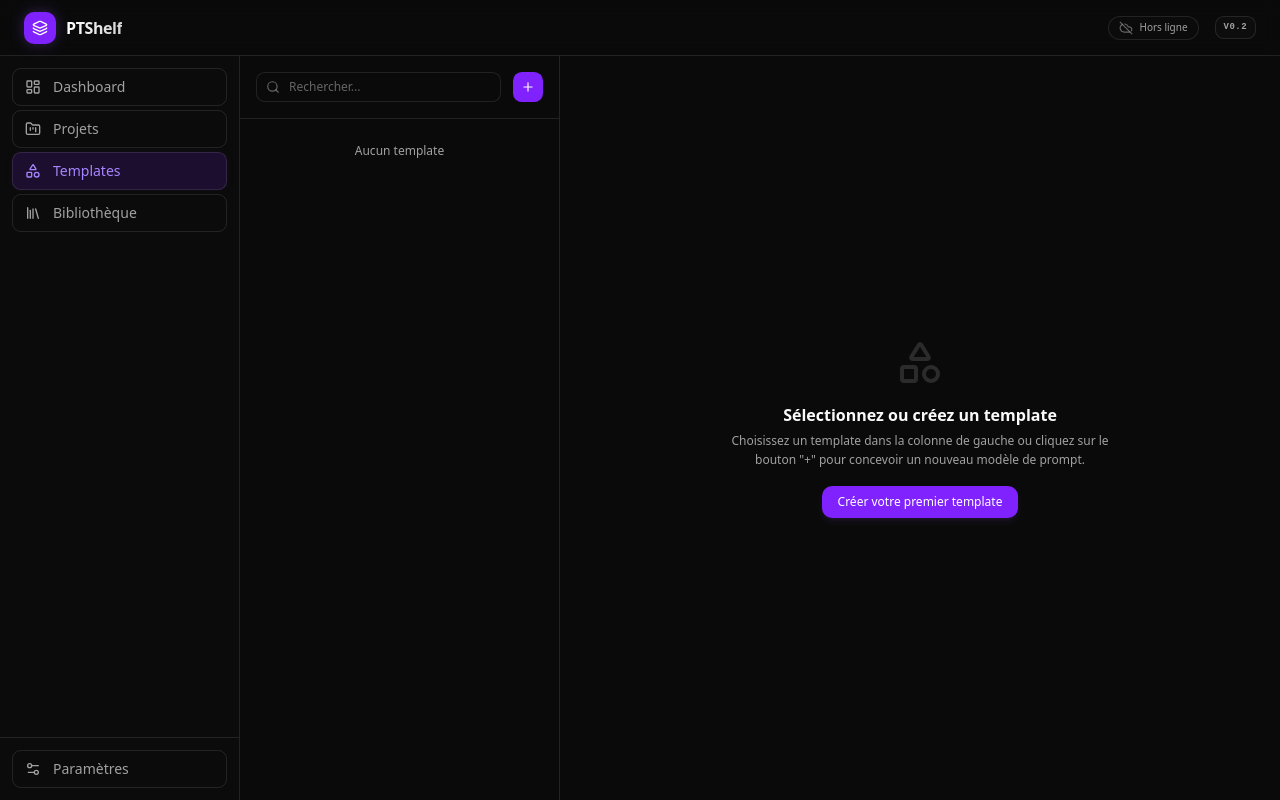
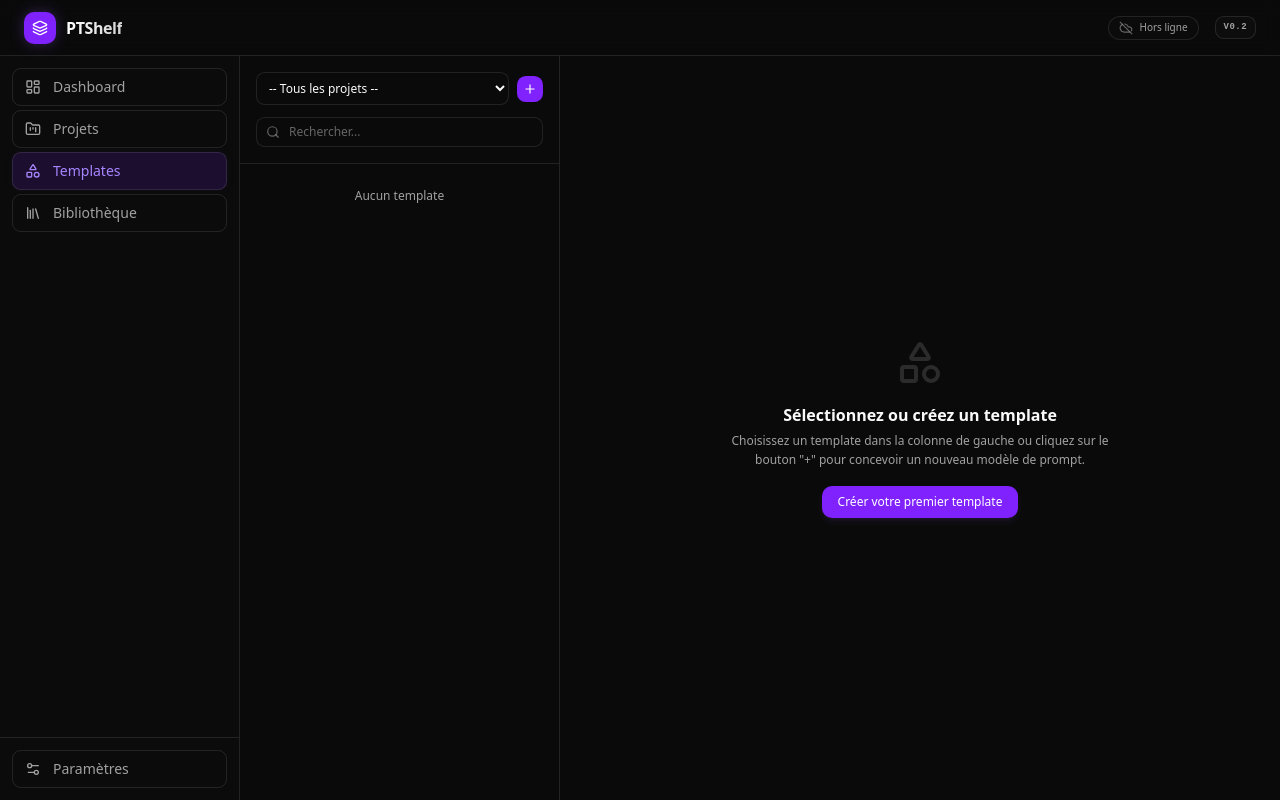
Before and after one commit to Inzicv/ptshelf, a Next.js app: page /templates in a window 1280 px wide. Built offline with nearby package versions, Linux system fonts and the light colour scheme.

Commit message:
feat: implement Google Drive synchronization system with data schemas, API configuration, and sync UI

```diff
--- a/app/settings/page.tsx
+++ b/app/settings/page.tsx
@@ -63,7 +63,7 @@ export default function SettingsPage() {
 function doGet(e) {
   try {
     const file = getOrCreateFile();
-    const content = file.getContentText();
+    const content = file.getBlob().getDataAsString();
     return ContentService.createTextOutput(content)
       .setMimeType(ContentService.MimeType.JSON);
   } catch (err) {
--- a/app/templates/page.tsx
+++ b/app/templates/page.tsx
@@ -22,15 +22,17 @@ import {
 interface PlaygroundProps {
   template: Template;
   presets: Preset[];
+  activeProjectId: string | null;
   updateTemplate: (id: string, updates: Partial<Omit<Template, "id" | "createdAt" | "updatedAt">>) => void;
   deleteTemplate: (id: string) => void;
-  addPreset: (name: string, templateId: string, values: Record<string, string | number | boolean>) => void;
+  addPreset: (name: string, templateId: string, projectId: string, values: Record<string, string | number | boolean>) => void;
   deletePreset: (id: string) => void;
 }
 
 function TemplatePlayground({
   template,
   presets,
+  activeProjectId,
   updateTemplate,
   deleteTemplate,
   addPreset,
@@ -88,7 +90,9 @@ function TemplatePlayground({
     setTimeout(() => setCopiedPrompt(false), 2000);
   };
 
-  const currentPresets = presets.filter((p) => p.templateId === template.id);
+  const currentPresets = activeProjectId
+    ? presets.filter((p) => p.templateId === template.id && p.projectId === activeProjectId)
+    : [];
 
   const handleApplyPreset = (preset: Preset) => {
     const updatedValues: Record<string, string> = {};
@@ -100,8 +104,8 @@ function TemplatePlayground({
 
   const handleSavePreset = (e: React.FormEvent) => {
     e.preventDefault();
-    if (!newPresetName.trim()) return;
-    addPreset(newPresetName, template.id, { ...variableValues });
+    if (!newPresetName.trim() || !activeProjectId) return;
+    addPreset(newPresetName, template.id, activeProjectId, { ...variableValues });
     setNewPresetName("");
     setIsSavingPreset(false);
   };
@@ -279,7 +283,7 @@ function TemplatePlayground({
                 <Bookmark className="size-4 text-pink-400" />
                 Presets
               </h3>
-              {template.variableIds.length > 0 && (
+              {template.variableIds.length > 0 && activeProjectId && (
                 <button
                   onClick={() => setIsSavingPreset(true)}
                   className="text-xs font-bold text-pink-400 hover:text-pink-300 transition-colors flex items-center gap-1 cursor-pointer"
@@ -290,7 +294,7 @@ function TemplatePlayground({
               )}
             </div>
 
-            {isSavingPreset && (
+            {isSavingPreset && activeProjectId && (
               <form
                 onSubmit={handleSavePreset}
                 className="flex items-end gap-2 p-3.5 rounded-lg border border-pink-500/20 bg-pink-500/5 animate-in slide-in-from-top duration-200"
@@ -329,9 +333,13 @@ function TemplatePlayground({
               </form>
             )}
 
-            {currentPresets.length === 0 ? (
+            {!activeProjectId ? (
               <p className="text-xs text-muted-foreground/75 leading-relaxed py-1">
-                {"Aucun preset enregistré pour ce template. Saisissez des valeurs dans le formulaire et enregistrez-les en preset pour les réutiliser rapidement."}
+                {"Veuillez sélectionner un projet dans la barre latérale pour charger ou créer des presets."}
+              </p>
+            ) : currentPresets.length === 0 ? (
+              <p className="text-xs text-muted-foreground/75 leading-relaxed py-1">
+                {"Aucun preset enregistré pour ce template dans ce projet. Saisissez des valeurs dans le formulaire et enregistrez-les en preset."}
               </p>
             ) : (
               <div className="flex flex-wrap gap-2 pt-1">
@@ -406,46 +414,89 @@ function TemplatesContent() {
   const {
     templates,
     presets,
+    projects,
     addTemplate,
     updateTemplate,
     deleteTemplate,
     addPreset,
     deletePreset,
+    updateProject,
   } = useLibrary();
 
   const searchParams = useSearchParams();
   const router = useRouter();
 
   const [search, setSearch] = useState("");
+  const [selectedProjectId, setSelectedProjectId] = useState<string>("");
 
   const templateIdParam = searchParams.get("id");
   const selectedTemplate = templates.find((t) => t.id === templateIdParam);
 
+  const activeProject = projects.find((p) => p.id === selectedProjectId);
+
   // Auto select template on mount or list update
   useEffect(() => {
-    if (templates.length > 0 && !templateIdParam) {
-      router.replace(`/templates?id=${templates[templates.length - 1].id}`);
+    const list = activeProject
+      ? templates.filter((t) => activeProject.templateIds.includes(t.id))
+      : templates;
+    if (list.length > 0 && !templateIdParam) {
+      router.replace(`/templates?id=${list[list.length - 1].id}`);
     }
-  }, [templates, templateIdParam, router]);
+  }, [templates, templateIdParam, router, activeProject]);
 
   const handleCreateTemplate = () => {
     const newName = `Nouveau Template ${templates.length + 1}`;
     const newContent = "Bonjour [nom], bienvenue dans {{projet}} !";
-    addTemplate(newName, newContent, "Description facultative");
+    const templateId = addTemplate(newName, newContent, "Description facultative");
+
+    if (selectedProjectId && activeProject) {
+      updateProject(selectedProjectId, {
+        templateIds: [...activeProject.templateIds, templateId],
+      });
+    }
   };
 
-  const filteredTemplates = templates.filter(
-    (t) =>
+  const filteredTemplates = templates.filter((t) => {
+    const matchesSearch =
       t.name.toLowerCase().includes(search.toLowerCase()) ||
-      t.content.toLowerCase().includes(search.toLowerCase())
-  );
+      t.content.toLowerCase().includes(search.toLowerCase());
+
+    if (!matchesSearch) return false;
+    if (activeProject) {
+      return activeProject.templateIds.includes(t.id);
+    }
+    return true;
+  });
 
   return (
     <div className="flex h-full flex-col md:flex-row">
       {/* Sidebar List */}
       <div className="w-full md:w-80 shrink-0 border-b md:border-b-0 md:border-r border-border/45 bg-card/5 flex flex-col h-1/2 md:h-full">
-        <div className="p-4 border-b border-border/40 flex items-center justify-between gap-3">
-          <div className="relative flex-1">
+        {/* Sidebar Header */}
+        <div className="p-4 border-b border-border/40 flex flex-col gap-3">
+          <div className="flex items-center gap-2">
+            <select
+              value={selectedProjectId}
+              onChange={(e) => setSelectedProjectId(e.target.value)}
+              className="flex-1 rounded-md border border-border/50 bg-background/50 px-2 py-1.5 text-xs text-foreground focus:border-violet-500 focus:outline-none cursor-pointer"
+            >
+              <option value="">-- Tous les projets --</option>
+              {projects.map((p) => (
+                <option key={p.id} value={p.id}>
+                  {p.name}
+                </option>
+              ))}
+            </select>
+            <button
+              onClick={handleCreateTemplate}
+              className="p-1.5 rounded-md bg-violet-600 hover:bg-violet-500 text-white transition-colors cursor-pointer shrink-0"
+              title="Ajouter un template"
+            >
+              <Plus className="size-3.5" />
+            </button>
+          </div>
+
+          <div className="relative">
             <Search className="absolute left-2.5 top-2 size-3.5 text-muted-foreground/60" />
             <input
               type="text"
@@ -455,13 +506,6 @@ function TemplatesContent() {
               className="w-full rounded-md border border-border/50 bg-background/50 px-8 py-1.5 text-xs text-foreground placeholder:text-muted-foreground/60 focus:border-violet-500 focus:outline-none"
             />
           </div>
-          <button
-            onClick={handleCreateTemplate}
-            className="p-2 rounded-md bg-violet-600 hover:bg-violet-500 text-white transition-colors cursor-pointer"
-            title="Ajouter un template"
-          >
-            <Plus className="size-3.5" />
-          </button>
         </div>
 
         <div className="flex-1 overflow-y-auto p-2 space-y-1">
@@ -504,6 +548,7 @@ function TemplatesContent() {
             key={selectedTemplate.id}
             template={selectedTemplate}
             presets={presets}
+            activeProjectId={selectedProjectId || null}
             updateTemplate={updateTemplate}
             deleteTemplate={deleteTemplate}
             addPreset={addPreset}
--- a/context/LibraryContext.tsx
+++ b/context/LibraryContext.tsx
@@ -34,12 +34,12 @@ interface LibraryContextType extends LibraryState {
   deleteFolder: (id: EntityId) => void;
 
   // Templates
-  addTemplate: (name: string, content: string, description?: string) => void;
+  addTemplate: (name: string, content: string, description?: string) => string;
   updateTemplate: (id: EntityId, updates: Partial<Omit<Template, "id" | "createdAt" | "updatedAt">>) => void;
   deleteTemplate: (id: EntityId) => void;
 
   // Presets
-  addPreset: (name: string, templateId: EntityId, values: Record<string, string | number | boolean>) => void;
+  addPreset: (name: string, templateId: EntityId, projectId: EntityId, values: Record<string, string | number | boolean>) => void;
   updatePreset: (id: EntityId, updates: Partial<Omit<Preset, "id" | "createdAt" | "updatedAt">>) => void;
   deletePreset: (id: EntityId) => void;
 }
@@ -285,6 +285,7 @@ export function LibraryProvider({ children }: { children: React.ReactNode }) {
 
   const deleteProject = (id: EntityId) => {
     setProjects((prev) => prev.filter((proj) => proj.id !== id));
+    setPresets((prev) => prev.filter((pres) => pres.projectId !== id));
   };
 
   // Folders CRUD
@@ -337,11 +338,9 @@ export function LibraryProvider({ children }: { children: React.ReactNode }) {
   // Templates CRUD
   const addTemplate = (name: string, content: string, description?: string) => {
     const variableKeys = extractVariableKeys(content);
-    // Variables don't have separate collection state, they are embedded or computed
-    // But we map them to variableIds in the Template if necessary
-    // Here we'll just store the variable keys directly or as IDs
+    const newId = generateId();
     const newTemplate: Template = {
-      id: generateId(),
+      id: newId,
       name,
       description,
       content,
@@ -350,6 +349,7 @@ export function LibraryProvider({ children }: { children: React.ReactNode }) {
       updatedAt: new Date().toISOString(),
     };
     setTemplates((prev) => [...prev, newTemplate]);
+    return newId;
   };
 
   const updateTemplate = (id: EntityId, updates: Partial<Omit<Template, "id" | "createdAt" | "updatedAt">>) => {
@@ -384,10 +384,11 @@ export function LibraryProvider({ children }: { children: React.ReactNode }) {
   };
 
   // Presets CRUD
-  const addPreset = (name: string, templateId: EntityId, values: Record<string, string | number | boolean>) => {
+  const addPreset = (name: string, templateId: EntityId, projectId: EntityId, values: Record<string, string | number | boolean>) => {
     const newPreset: Preset = {
       id: generateId(),
       name,
+      projectId,
       templateId,
       values,
       createdAt: new Date().toISOString(),
--- a/types/index.ts
+++ b/types/index.ts
@@ -44,6 +44,7 @@ export interface Preset {
   id: EntityId;
   name: string;
   description?: string;
+  projectId: EntityId;
   templateId: EntityId;
   values: Record<string, VariableValue>;
   createdAt: ISODateString;
```
Also changed, not shown: 1 other file (tests, documents, lock files or other folders).
